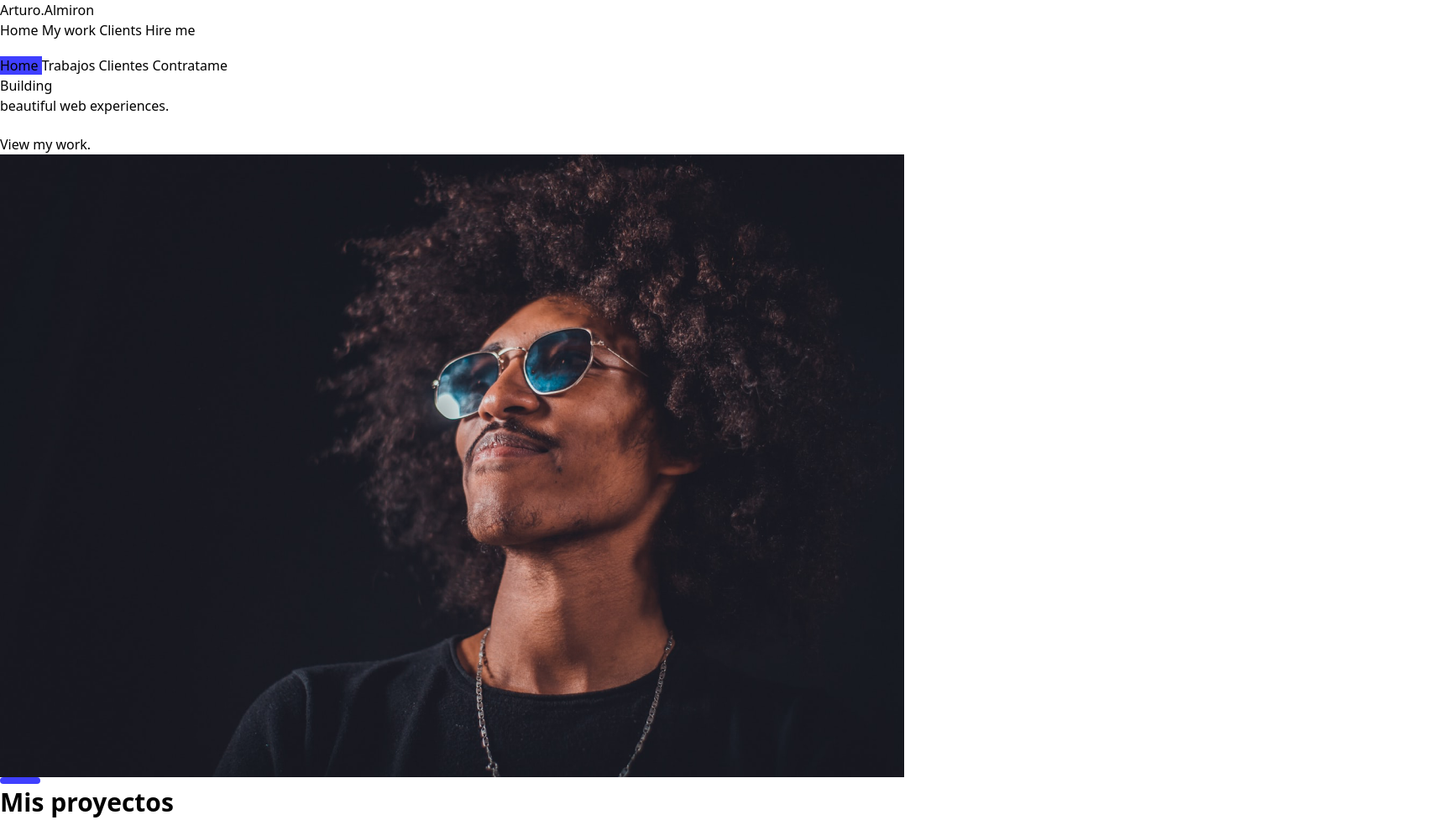
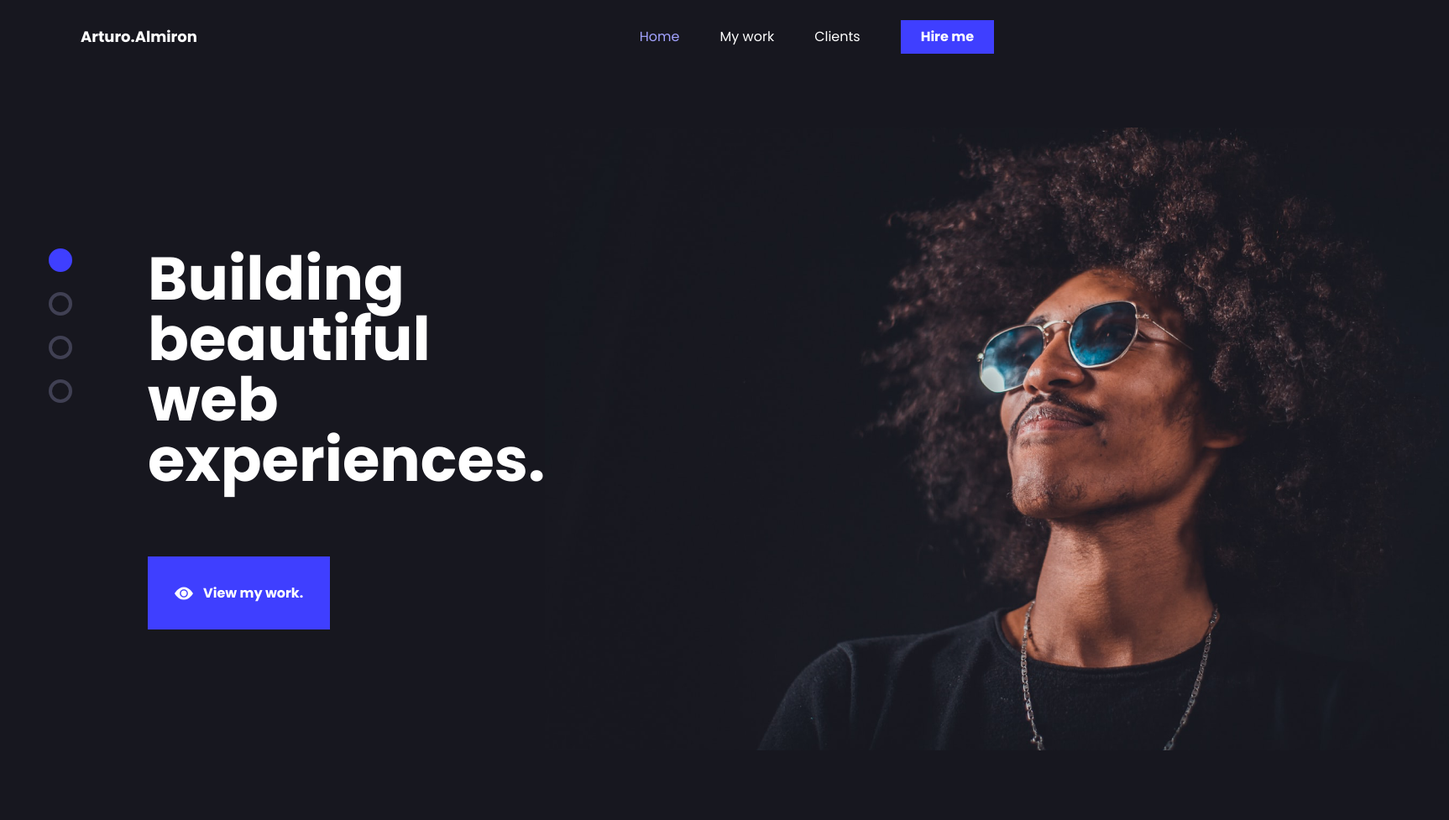
Before and after one commit to arturoalmiron/portfolio, a website: page index.html in a window 1280 px wide. Shown: the top 977 px of the page at 84% size, 1726 px wide, since content can reach past the window. Drawn offline with nearby package versions, Linux system fonts and the light colour scheme; files that its build step writes are made by us from their sources; the site is published under a folder, as on GitHub Pages, so addresses that start at the root find nothing.

Commit message:
Change stylesheet location

```diff
--- a/index.html
+++ b/index.html
@@ -3,7 +3,7 @@
 <head>
   <meta charset="UTF-8">
   <meta name="viewport" content="width=device-width, initial-scale=1.0">
-  <link href="/dist/output.css" rel="stylesheet">
+  <link href="dist/output.css" rel="stylesheet">
   <link rel="stylesheet" href="tailwind.css">
   <link rel="preconnect" href="https://fonts.googleapis.com">
   <link rel="preconnect" href="https://fonts.gstatic.com" crossorigin>
```
